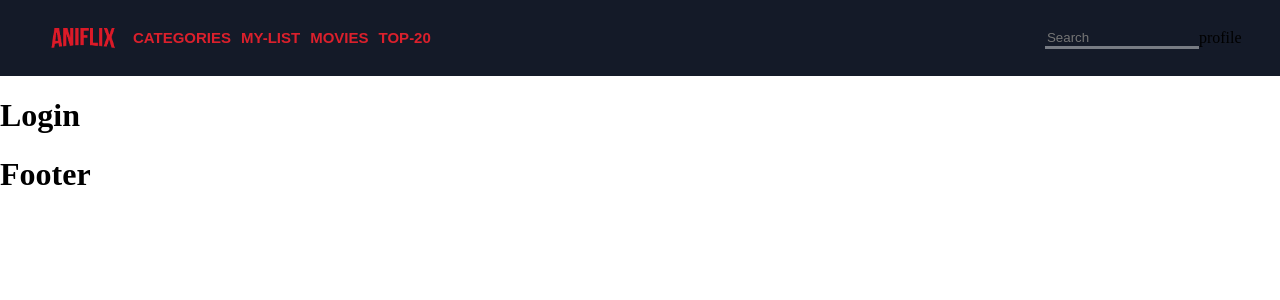
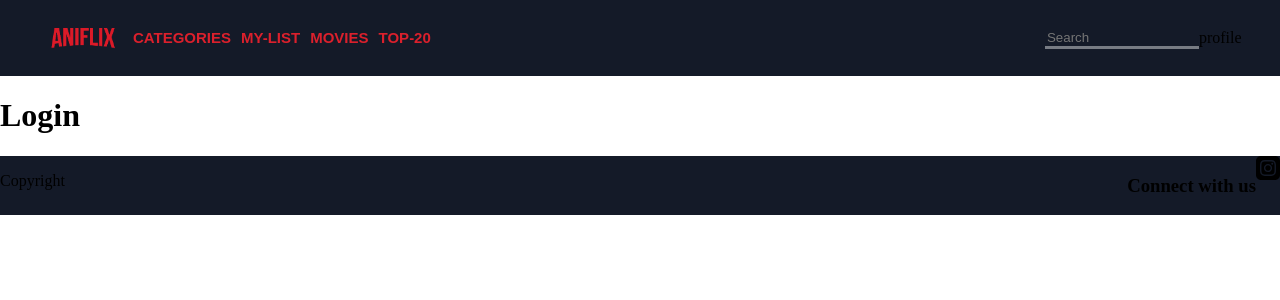
Before and after one commit to IronSpidy001/Aniflix, a React (Create React App) app: page / in a window 1280 px wide. Shown: the top 300 px of the page. Built offline with nearby package versions, Linux system fonts and the light colour scheme; the HTML template or start-up script is replaced by a standard one.

Commit message:
started with the footer

```diff
--- a/package.json
+++ b/package.json
@@ -8,6 +8,7 @@
     "@testing-library/user-event": "^13.5.0",
     "react": "^18.2.0",
     "react-dom": "^18.2.0",
+    "react-icons": "^4.4.0",
     "react-router-dom": "^6.3.0",
     "react-scripts": "5.0.1",
     "web-vitals": "^2.1.4"
--- a/src/App.css
+++ b/src/App.css
@@ -6,4 +6,5 @@ a{
 body{
     padding: 0;
     margin: 0;
+    min-height: 100vh;
 }
--- a/src/App.js
+++ b/src/App.js
@@ -1,5 +1,5 @@
 import './App.css';
-import { Routes, Route, Link } from "react-router-dom";
+import { Routes, Route } from "react-router-dom";
 import Header from "./components/Header/Header"
 import Footer from "./components/Footer/Footer"
 import Login from "./components/login-screen/Login"
--- /dev/null
+++ b/src/components/Footer/CopyRightText.jsx
@@ -0,0 +1,11 @@
+import React from "react"
+
+function CopyRightText(){
+    return(
+        <div>
+            <p>Copyright</p>
+        </div>
+    )
+}
+
+export default CopyRightText;
--- /dev/null
+++ b/src/components/Footer/Footer.css
@@ -0,0 +1,13 @@
+.Footer{
+    display: flex;
+    flex-direction: row;
+    position: sticky;
+    bottom: 0;
+    justify-content: space-between;
+    background-color: #141a28;
+}
+
+.Socials{
+    display: flex;
+    flex-direction: row;
+}
--- a/src/components/Footer/Footer.jsx
+++ b/src/components/Footer/Footer.jsx
@@ -1,8 +1,14 @@
 import React from "react"
+import "./Footer.css"
+import CopyRightText from "./CopyRightText"
+import Socials from "./Socials"
 
 function Footer() {
     return(
-        <h1>Footer</h1>
+        <div className="Footer">
+            <CopyRightText />
+            <Socials />
+        </div>
     )
 }
 
--- /dev/null
+++ b/src/components/Footer/Socials.jsx
@@ -0,0 +1,18 @@
+import React from "react";
+import SocialsLinks from "./SocialsLinks";
+import SocialsLink from "./SocialsLink";
+
+function Socials(){
+    return(
+        <div className="Socials">
+            <h3>Connect with us</h3>
+            {SocialsLinks.map(function(item){
+                return(
+                    <SocialsLink link={item.link} name={item.name} icon={item.icon}/>
+                )
+            })}
+        </div>
+    )
+}
+
+export default Socials;
--- /dev/null
+++ b/src/components/Footer/SocialsLink.jsx
@@ -0,0 +1,11 @@
+import React from "react"
+
+function SocialsLink(props){
+    return(
+        <div>
+            <a href={props.link}><img src={props.icon} alt= {props.name} /></a>
+        </div>
+    )
+}
+
+export default SocialsLink;
--- a/src/components/Header/NavbarItem.jsx
+++ b/src/components/Header/NavbarItem.jsx
@@ -1,6 +1,5 @@
 import React from "react";
 import DropdownMenu from "./DropdownMenu.jsx"
-import NavbarItems from "./NavbarItems.js";
 
 function NavbarItem(props){
     if(props.type === "link"){
```
Also changed, not shown: src/components/Footer/SocialsLinks.js (added, +9 -0 lines), 1 other file (tests, documents, lock files or other folders).
